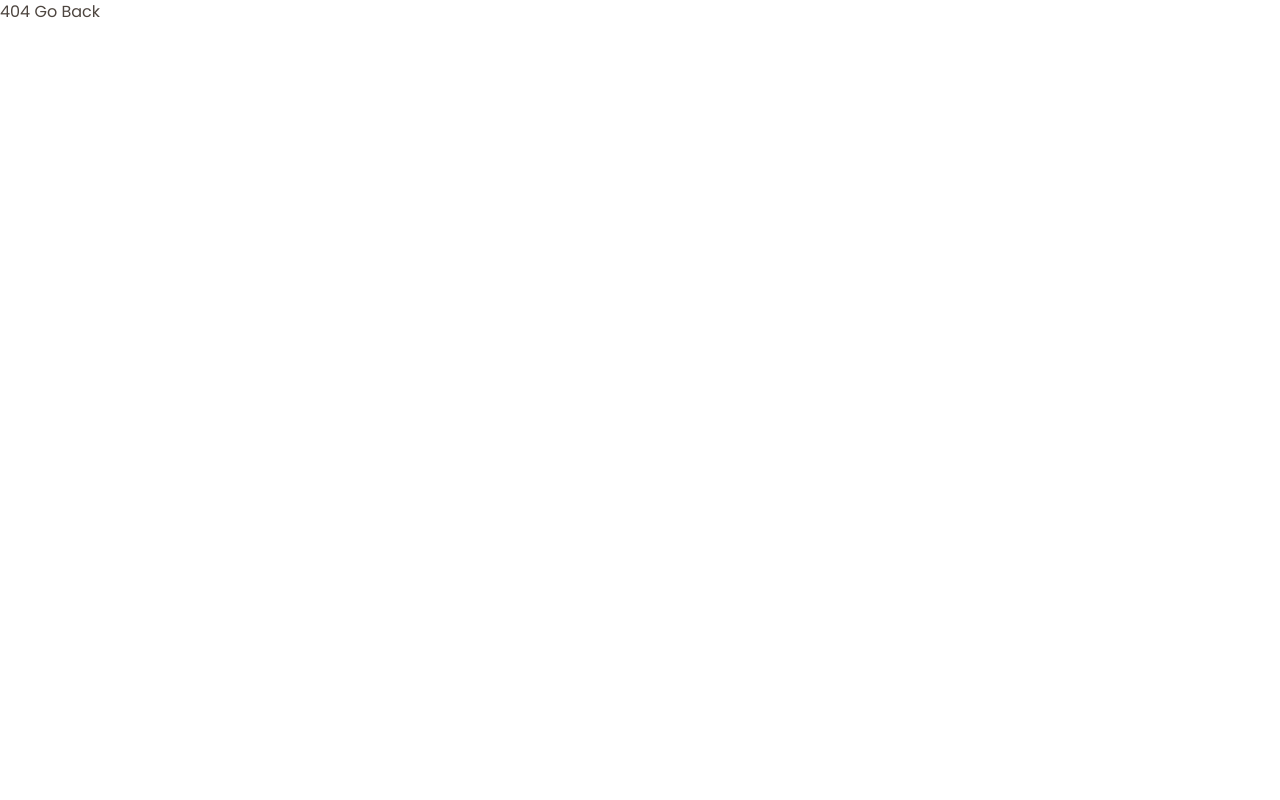
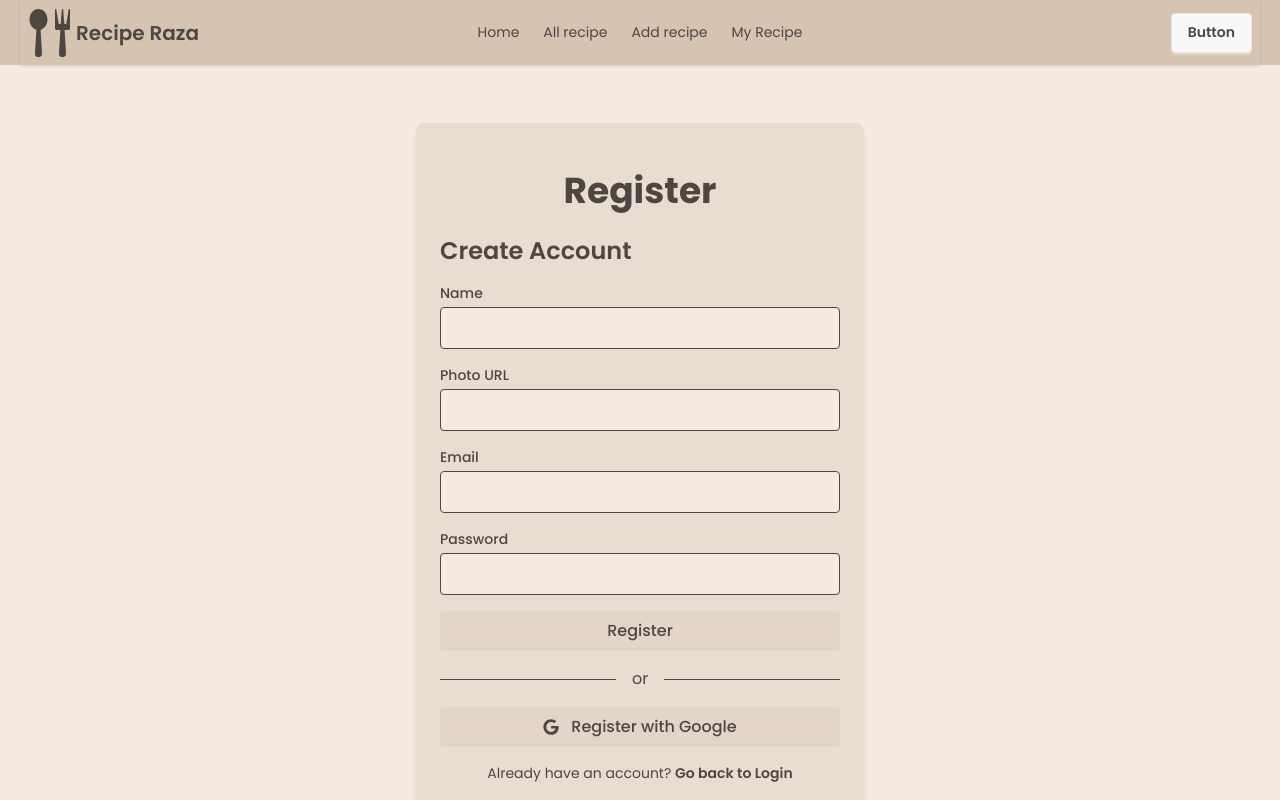
Before and after one commit to Alve0/Recipe_Raza, a React (Vite) app: page /register in a window 1280 px wide. Before the commit this address had no page. Shown: the top 800 px of the page. Built offline with nearby package versions, Linux system fonts and the light colour scheme.

Commit message:
add login and register page but does not work

```diff
--- a/src/Components/login_reginster/Login.jsx
+++ b/src/Components/login_reginster/Login.jsx
@@ -0,0 +1,95 @@
+import React from "react";
+import { FaGoogle } from "react-icons/fa6";
+import { NavLink } from "react-router";
+
+const Login = () => {
+  const handleLoginSubmit = (event) => {
+    event.preventDefault();
+    const form = event.target;
+    const formData = new FormData(form);
+
+    const loginData = {
+      email: formData.get("email"),
+      password: formData.get("password"),
+    };
+
+    console.log(loginData);
+    form.reset();
+  };
+
+  return (
+    <div className="bg-[#f5ebe0] min-h-screen flex items-center justify-center p-4">
+      <div className="w-full max-w-md mx-auto bg-[#d6c9b96e] p-6 rounded-lg shadow-md">
+        <h3 className="text-4xl text-center font-bold my-6 text-[#4e4640]">
+          Login
+        </h3>
+        <div className="w-full">
+          <h4 className="text-2xl font-semibold mb-4 text-[#4e4640]">
+            Sign In
+          </h4>
+          <form onSubmit={handleLoginSubmit}>
+            <div className="mb-4">
+              <label className="block text-sm font-medium text-[#4e4640]">
+                Email
+              </label>
+              <input
+                type="email"
+                name="email"
+                required
+                className="mt-1 block w-full p-2 border border-[#4e4640] rounded bg-[#f5ebe0] focus:outline-none focus:ring-2 focus:ring-[#4e4640]"
+              />
+            </div>
+            <div className="mb-4">
+              <label className="block text-sm font-medium text-[#4e4640]">
+                Password
+              </label>
+              <input
+                type="password"
+                name="password"
+                required
+                className="mt-1 block w-full p-2 border border-[#4e4640] rounded bg-[#f5ebe0] focus:outline-none focus:ring-2 focus:ring-[#4e4640]"
+              />
+            </div>
+            <div className="mb-4">
+              <button
+                type="submit"
+                className="w-full bg-[#e3d5ca] p-2 rounded font-medium text-[#4e4640] hover:bg-[#d6c9b9]"
+              >
+                Sign In
+              </button>
+            </div>
+          </form>
+          <div className="flex items-center my-4">
+            <div className="flex-grow h-px bg-[#4e4640]"></div>
+            <span className="mx-4 text-[#4e4640]">or</span>
+            <div className="flex-grow h-px bg-[#4e4640]"></div>
+          </div>
+          <div className="mb-4">
+            <button className="w-full flex items-center gap-3 justify-center bg-[#e3d5ca] p-2 rounded font-medium text-[#4e4640] hover:bg-[#d6c9b9]">
+              <FaGoogle />
+              Sign in with Google
+            </button>
+          </div>
+          <div className="text-center text-sm text-[#4e4640]">
+            <p className="mb-1">
+              <a href="#" className="hover:underline text-[#4e4640]">
+                Forgot Password?
+              </a>
+            </p>
+            <p>
+              Don't have an account?{" "}
+              <NavLink
+                to={"/register"}
+                className="hover:underline font-semibold text-[#4e4640]"
+              >
+                Register
+              </NavLink>
+            </p>
+          </div>
+        </div>
+      </div>
+    </div>
+  );
+};
+
+export default Login;
--- a/src/Components/login_reginster/Register.jsx
+++ b/src/Components/login_reginster/Register.jsx
@@ -0,0 +1,114 @@
+import React from "react";
+import { FaGoogle } from "react-icons/fa6";
+import Navber from "../Navber_Footer/Navber";
+import { NavLink } from "react-router";
+
+const Register = () => {
+  const handleRegisterSubmit = (event) => {
+    event.preventDefault();
+    const form = event.target;
+    const formData = new FormData(form);
+
+    const registerData = {
+      name: formData.get("name"),
+      photoURL: formData.get("photoURL"),
+      email: formData.get("email"),
+      password: formData.get("password"),
+    };
+
+    console.log(registerData);
+    form.reset();
+  };
+
+  return (
+    <div className="bg-[#f5ebe0] min-h-screen flex items-center justify-center p-4">
+      <div className="w-full max-w-md mx-auto bg-[#d6c9b96e] p-6 rounded-lg shadow-md">
+        <h3 className="text-4xl text-center font-bold my-6 text-[#4e4640]">
+          Register
+        </h3>
+        <div className="w-full">
+          <h4 className="text-2xl font-semibold mb-4 text-[#4e4640]">
+            Create Account
+          </h4>
+          <form onSubmit={handleRegisterSubmit}>
+            <div className="mb-4">
+              <label className="block text-sm font-medium text-[#4e4640]">
+                Name
+              </label>
+              <input
+                type="text"
+                name="name"
+                required
+                className="mt-1 block w-full p-2 border border-[#4e4640] rounded bg-[#f5ebe0] focus:outline-none focus:ring-2 focus:ring-[#4e4640]"
+              />
+            </div>
+            <div className="mb-4">
+              <label className="block text-sm font-medium text-[#4e4640]">
+                Photo URL
+              </label>
+              <input
+                type="url"
+                name="photoURL"
+                className="mt-1 block w-full p-2 border border-[#4e4640] rounded bg-[#f5ebe0] focus:outline-none focus:ring-2 focus:ring-[#4e4640]"
+              />
+            </div>
+            <div className="mb-4">
+              <label className="block text-sm font-medium text-[#4e4640]">
+                Email
+              </label>
+              <input
+                type="email"
+                name="email"
+                required
+                className="mt-1 block w-full p-2 border border-[#4e4640] rounded bg-[#f5ebe0] focus:outline-none focus:ring-2 focus:ring-[#4e4640]"
+              />
+            </div>
+            <div className="mb-4">
+              <label className="block text-sm font-medium text-[#4e4640]">
+                Password
+              </label>
+              <input
+                type="password"
+                name="password"
+                required
+                className="mt-1 block w-full p-2 border border-[#4e4640] rounded bg-[#f5ebe0] focus:outline-none focus:ring-2 focus:ring-[#4e4640]"
+              />
+            </div>
+            <div className="mb-4">
+              <button
+                type="submit"
+                className="w-full bg-[#e3d5ca] p-2 rounded font-medium text-[#4e4640] hover:bg-[#d6c9b9]"
+              >
+                Register
+              </button>
+            </div>
+          </form>
+          <div className="flex items-center my-4">
+            <div className="flex-grow h-px bg-[#4e4640]"></div>
+            <span className="mx-4 text-[#4e4640]">or</span>
+            <div className="flex-grow h-px bg-[#4e4640]"></div>
+          </div>
+          <div className="mb-4">
+            <button className="w-full flex items-center gap-3 justify-center bg-[#e3d5ca] p-2 rounded font-medium text-[#4e4640] hover:bg-[#d6c9b9]">
+              <FaGoogle />
+              Register with Google
+            </button>
+          </div>
+          <div className="text-center text-sm text-[#4e4640]">
+            <p>
+              Already have an account?{" "}
+              <NavLink
+                to={"/login"}
+                className="hover:underline font-semibold text-[#4e4640]"
+              >
+                Go back to Login
+              </NavLink>
+            </p>
+          </div>
+        </div>
+      </div>
+    </div>
+  );
+};
+
+export default Register;
--- a/src/Pages/Error.jsx
+++ b/src/Pages/Error.jsx
@@ -3,11 +3,21 @@ import { Link } from "react-router";
 
 const Error = () => {
   return (
-    <div>
-      <h3>
-        404
-        <Link to="/"> Go Back</Link>
-      </h3>
+    <div className="bg-[#f5ebe0] h-screen flex items-center justify-center p-4">
+      <div className="max-w-[1080px] mx-auto w-full text-center">
+        <h3 className="text-5xl font-bold text-[#4e4640] mb-4">
+          404 - Page Not Found
+        </h3>
+        <p className="text-lg text-[#4e4640] mb-6">
+          The page you are looking for does not exist.
+        </p>
+        <Link
+          to="/"
+          className="inline-block bg-[#e3d5ca] p-3 rounded font-medium text-[#4e4640] hover:bg-[#d6c9b9]"
+        >
+          Go Back
+        </Link>
+      </div>
     </div>
   );
 };
--- a/src/Routes/Routes.jsx
+++ b/src/Routes/Routes.jsx
@@ -3,6 +3,8 @@ import { createBrowserRouter } from "react-router";
 import Error from "../Pages/Error";
 import Home from "../Pages/Home";
 import AddRecipe from "../Pages/AddRecipe";
+import Login from "../Components/login_reginster/Login";
+import Register from "../Components/login_reginster/Register";
 
 const router = createBrowserRouter([
   {
@@ -14,6 +16,15 @@ const router = createBrowserRouter([
         path: "/add-recipe",
         Component: AddRecipe,
       },
+
+      {
+        path: "/login",
+        Component: Login,
+      },
+      {
+        path: "/register",
+        Component: Register,
+      },
     ],
   },
 ]);
```
